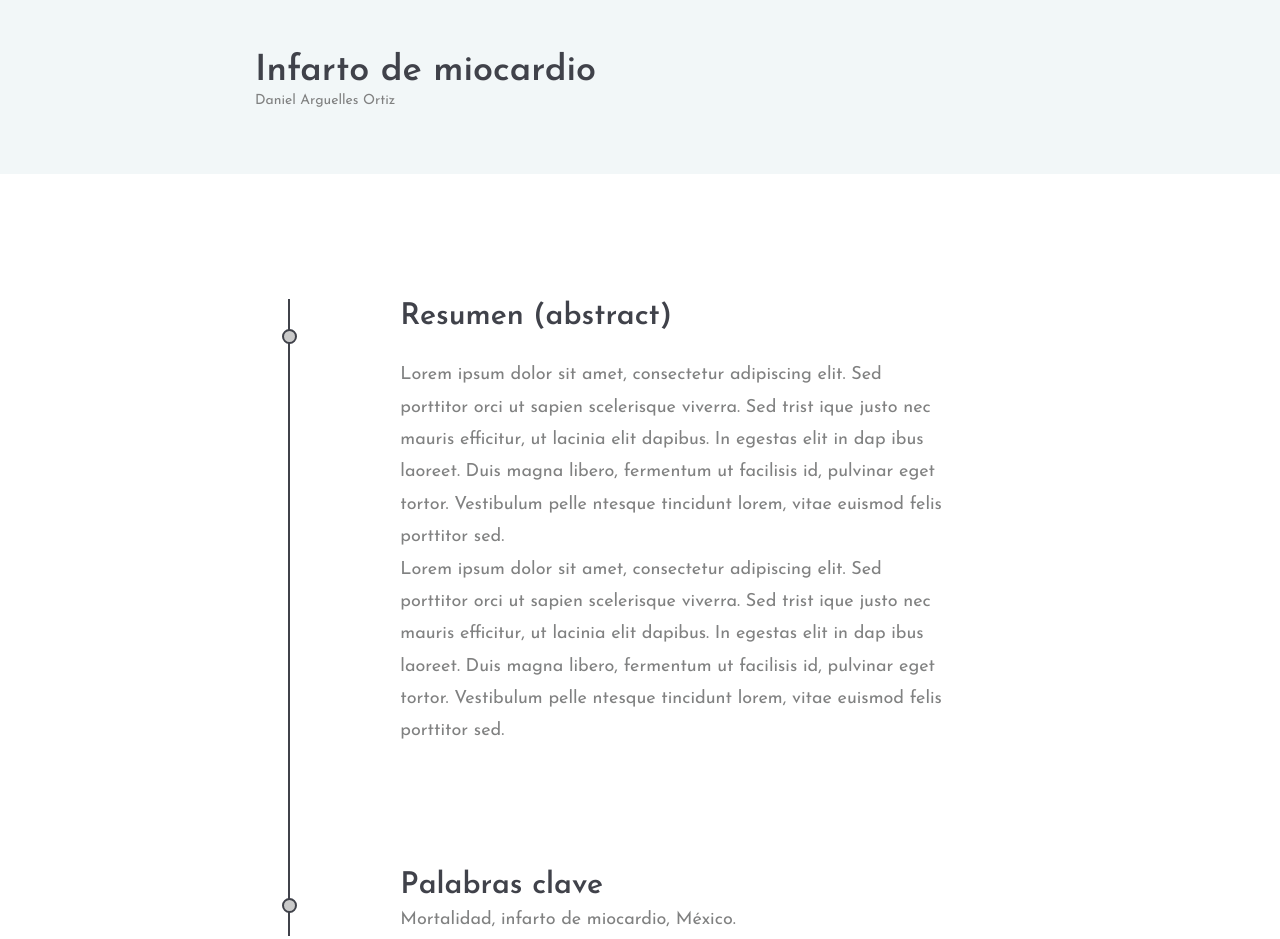
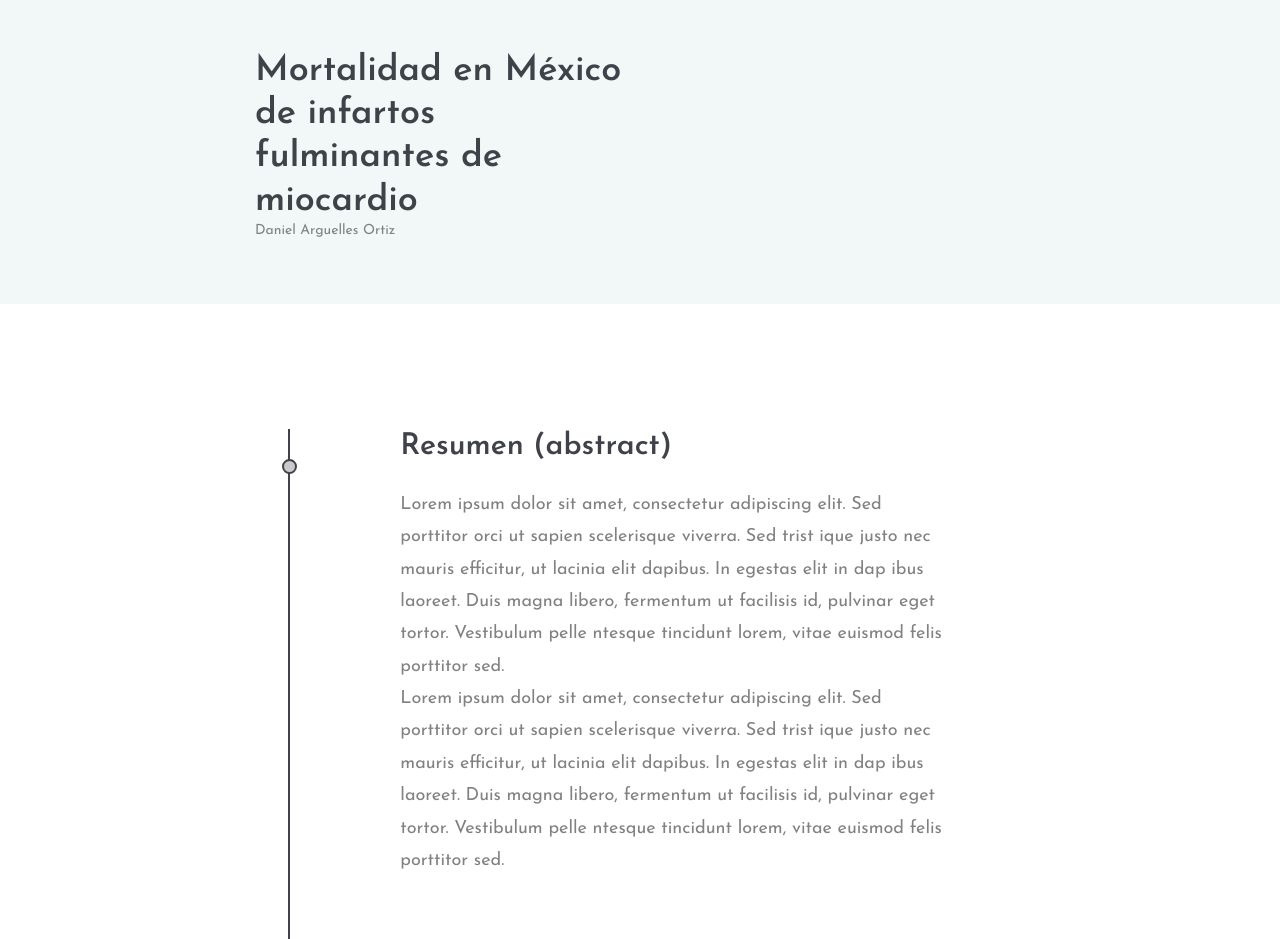
Before and after one commit to danielk753/Infarto-miocardio, a plain HTML site: page index.html in a window 1280 px wide. Shown: the top 939 px of the page. Drawn offline with Linux system fonts and the light colour scheme.

Commit message:
Update index.html

```diff
--- a/index.html
+++ b/index.html
@@ -39,7 +39,7 @@
 			<div class="row">
 				<div class="col-md-4 offset-md-2">
 					<div class="site-logo">
-						<h2><a href="#">Infarto de miocardio</a></h2>
+						<h2><a href="#">Mortalidad en México de infartos fulminantes de miocardio</a></h2>
 						<p>Daniel Arguelles Ortiz</p>
 					</div>
 				</div>
```
